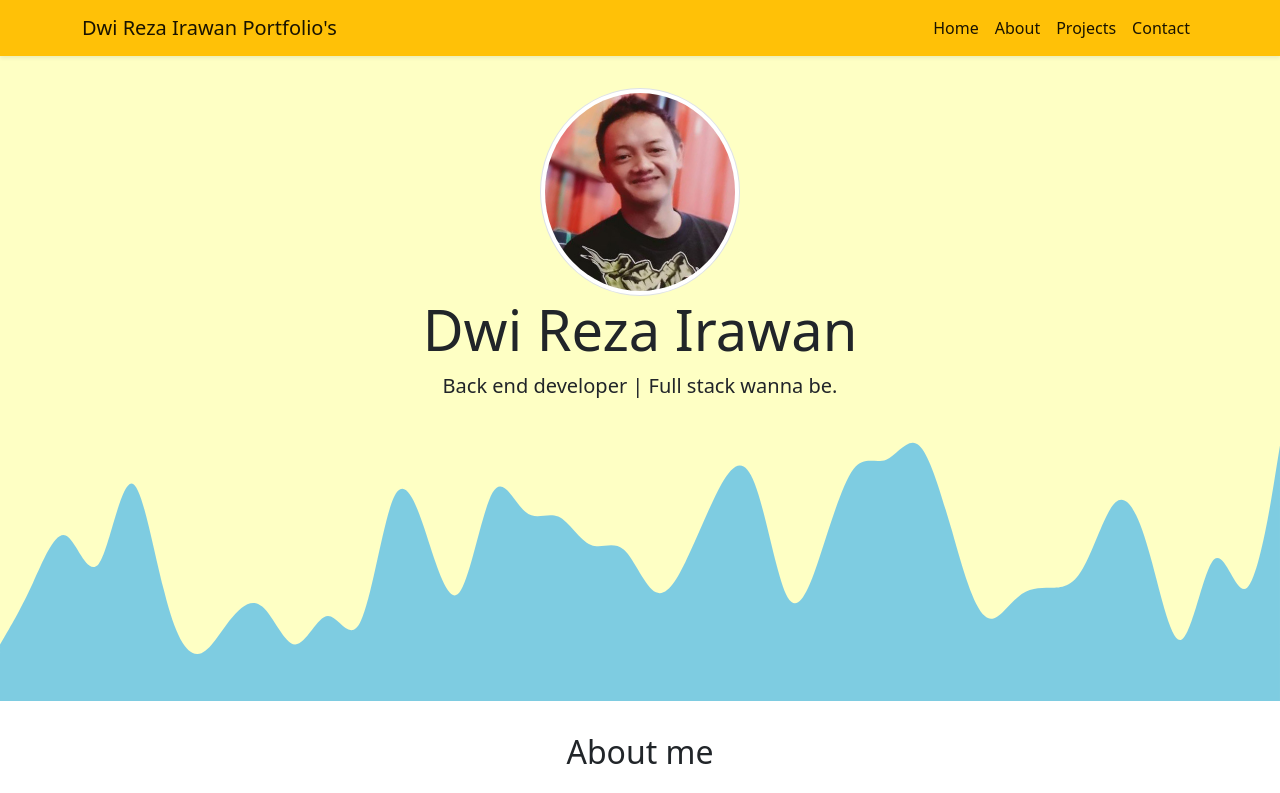
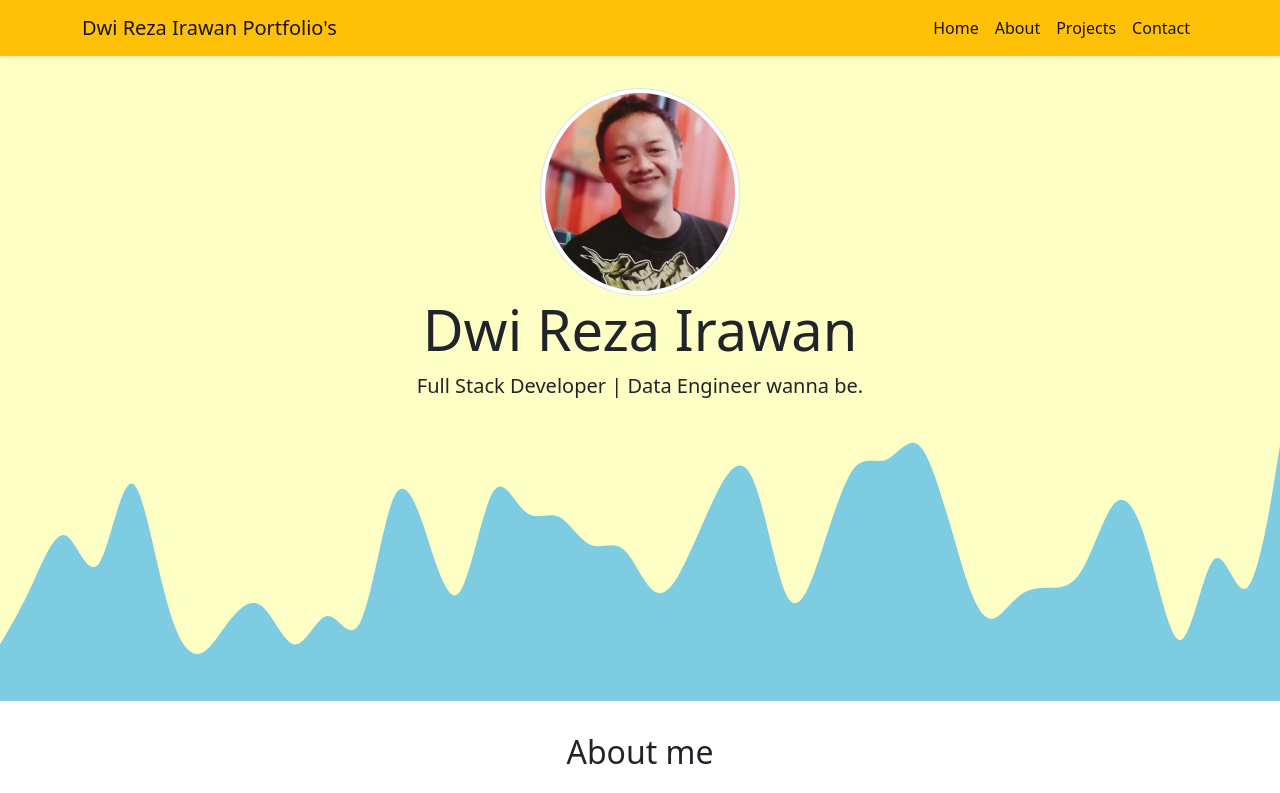
Before and after one commit to RezaRandall/RezaRandall.github.io, a plain HTML site: page index.html in a window 1280 px wide. Shown: the top 793 px of the page. Drawn offline with nearby package versions, Linux system fonts and the light colour scheme.

Commit message:
Update index.html

```diff
--- a/index.html
+++ b/index.html
@@ -45,7 +45,7 @@
     <section class="jumbotron text-center">
       <img src="img/face.jpg" alt="Dwi Reza Irawan" width="200" class="rounded-circle img-thumbnail" />
       <h1 class="display-4">Dwi Reza Irawan</h1>
-      <p class="lead">Back end developer | Full stack wanna be.</p>
+      <p class="lead">Full Stack Developer | Data Engineer wanna be.</p>
       <svg xmlns="http://www.w3.org/2000/svg" viewBox="0 0 1440 320">
         <path
           fill="#0099ff"
```
